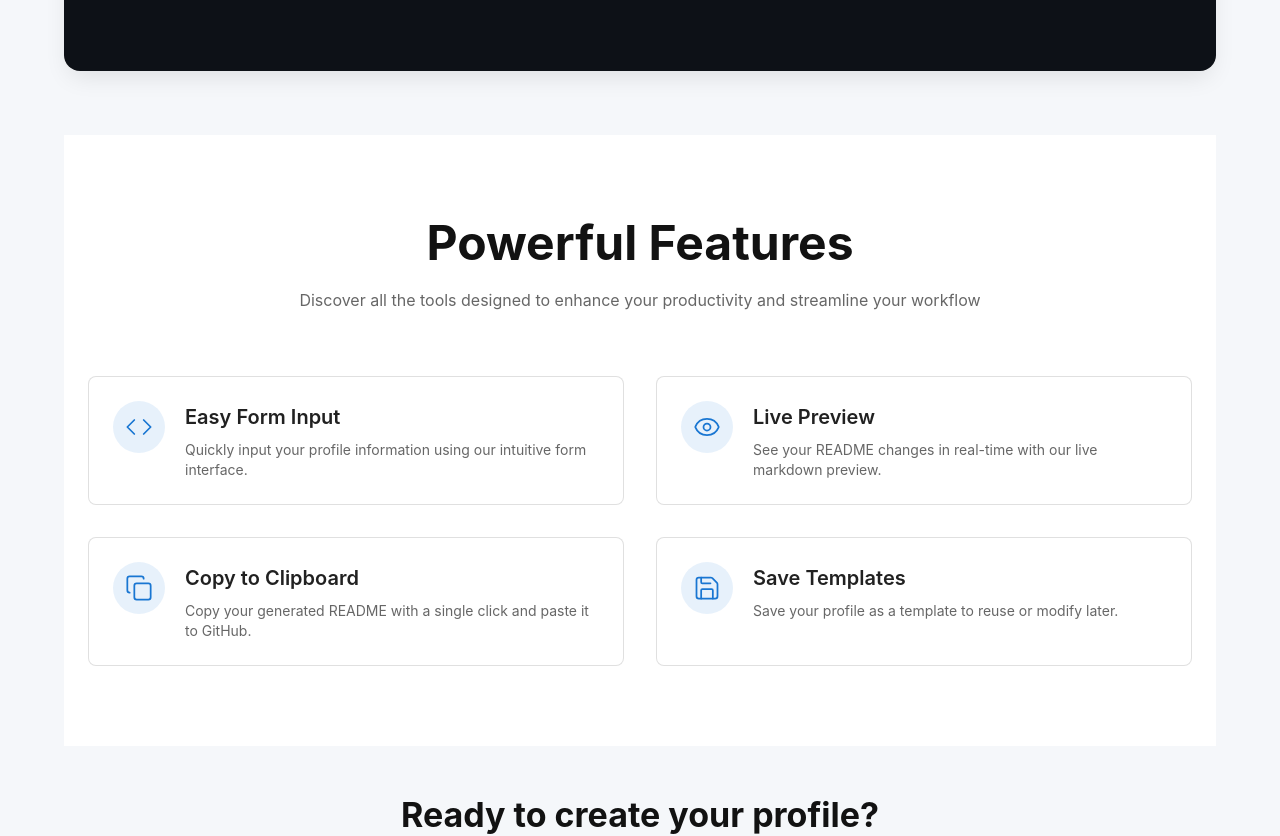
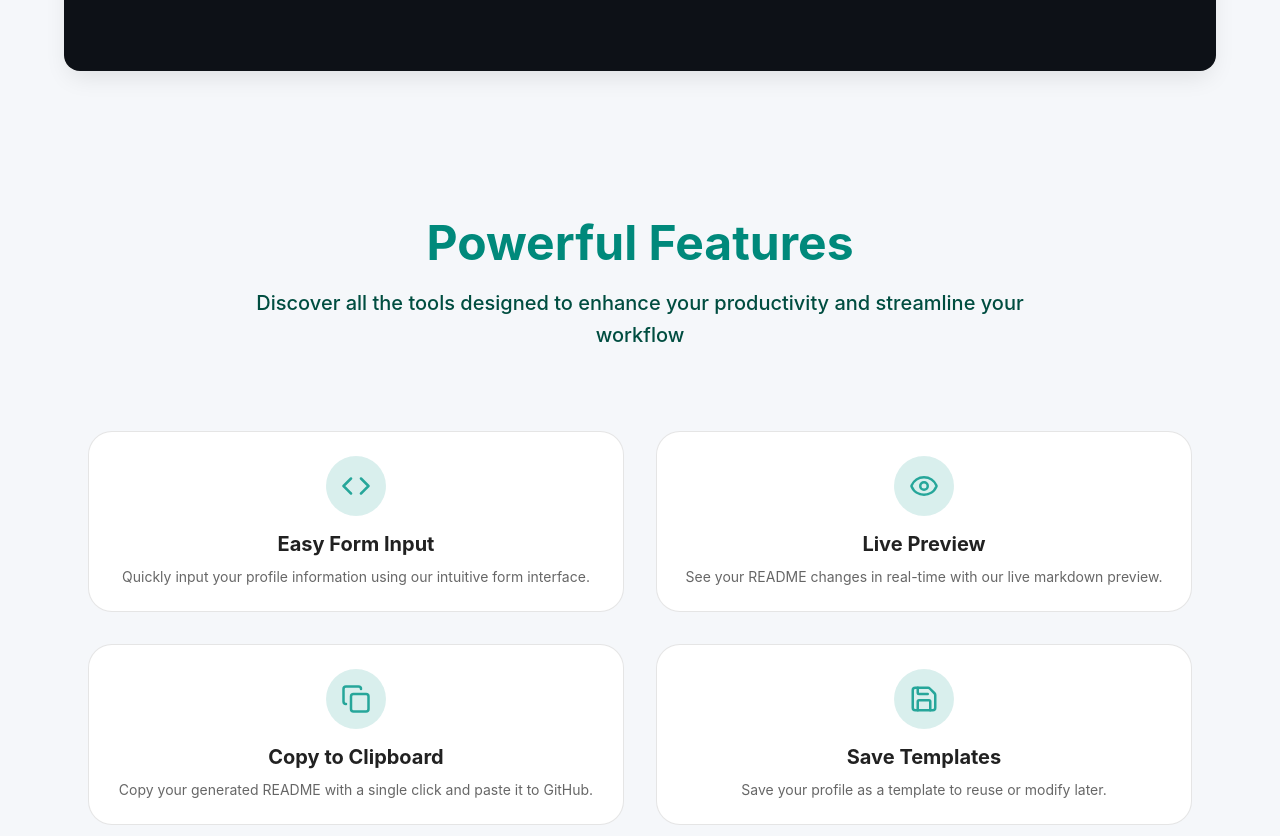
Before and after one commit to NhanPhamThanh-IT/Profile-Readme-Generator, a React (Vite) app: page / in a window 1280 px wide. Shown: the part 780-1616 px from the top of the page. Built offline with nearby package versions, Linux system fonts and the light colour scheme.

Commit message:
Update Features Section and somethings

```diff
--- a/package.json
+++ b/package.json
@@ -14,6 +14,7 @@
     "@emotion/styled": "^11.14.0",
     "@mui/material": "^5.11.14",
     "core-js": "^3.24.1",
+    "framer-motion": "^12.7.5",
     "highlight.js": "^11.7.0",
     "lucide-react": "^0.503.0",
     "marked": "^4.0.12",
--- /dev/null
+++ b/src/components/cards/FeatureCard.jsx
@@ -0,0 +1,23 @@
+import { Box, Typography, Paper, useTheme } from '@mui/material';
+import { styles } from '@styles/components/cards';
+
+const FeatureCard = ({ icon: Icon, title, description, darkMode }) => {
+    const theme = useTheme();
+    const style = styles(theme, darkMode);
+
+    return (
+        <Paper variant="outlined" sx={style.paper}>
+            <Box sx={style.iconBox}>
+                <Icon size={30} color={style.iconColor} mb={0} />
+            </Box>
+            <Typography variant="h6" fontWeight={700} gutterBottom sx={{ color: style.titleColor }}>
+                {title}
+            </Typography>
+            <Typography variant="body2" sx={{ color: style.descriptionColor, textAlign: 'center' }}>
+                {description}
+            </Typography>
+        </Paper>
+    );
+};
+
+export default FeatureCard;
--- /dev/null
+++ b/src/components/cards/index.jsx
@@ -0,0 +1 @@
+import * from './FeatureCard';
--- a/src/sections/Home/FeaturesSection.jsx
+++ b/src/sections/Home/FeaturesSection.jsx
@@ -1,106 +1,33 @@
+import { Box, Container, Grid } from '@mui/material';
 import { TITLE, DESCRIPTION, features } from '@constants/FeaturesSection';
-import { Box, Container, Grid, Typography, Paper, useTheme, alpha } from '@mui/material';
-import { styled } from '@mui/material/styles';
+import { Title, Description } from '@components/typography';
+import FeatureCard from '@components/cards/FeatureCard';
+import { styles } from '@styles/sections/FeaturesSection';
 
-// Styled Paper for Feature Card with Hover Effect
-const FeatureCard = styled(Paper)(({ theme }) => ({
-  padding: theme.spacing(3),
-  height: '100%',
-  display: 'flex',
-  flexDirection: 'column', // Mặc định xếp dọc (cho xs)
-  textAlign: 'center',    // Căn giữa text (cho xs)
-  border: `1px solid ${theme.palette.divider}`,
-  borderRadius: theme.shape.borderRadius * 2,
-  transition: theme.transitions.create(['box-shadow', 'transform'], {
-    duration: theme.transitions.duration.short,
-  }),
-  '&:hover': {
-    boxShadow: theme.shadows[6],
-    transform: 'translateY(-4px)',
-  },
-  // Thay đổi layout khi màn hình từ sm trở lên
-  [theme.breakpoints.up('sm')]: {
-    flexDirection: 'row', // Xếp ngang icon và text
-    textAlign: 'left',    // Căn trái text
-    alignItems: 'flex-start', // Căn các phần tử con lên trên cùng
-  },
-}));
-
-// Styled Box for the Icon background
-const IconWrapper = styled(Box)(({ theme }) => ({
-  marginBottom: theme.spacing(2), // Khoảng cách dưới icon khi xếp dọc (xs)
-  marginRight: 0,               // Không có khoảng cách phải khi xếp dọc (xs)
-  display: 'inline-flex',       // Để căn giữa trên xs thông qua textAlign của cha
-  padding: theme.spacing(1.5),
-  borderRadius: '50%',
-  backgroundColor: alpha(theme.palette.primary.main, 0.1), // Màu nền nhẹ
-  color: theme.palette.primary.main,                     // Màu icon
-  alignItems: 'center',
-  justifyContent: 'center',
-  flexShrink: 0,                // Ngăn không cho bị co lại
-  // Thay đổi margin khi màn hình từ sm trở lên
-  [theme.breakpoints.up('sm')]: {
-    marginBottom: 0,               // Bỏ khoảng cách dưới khi xếp ngang
-    marginRight: theme.spacing(2.5), // Thêm khoảng cách phải khi xếp ngang
-  },
-}));
-
-
-// --- Component Implementation ---
-
-export const FeaturesSection = () => {
-  const theme = useTheme(); // Access theme for consistent styling
-
+export const FeaturesSection = ({ darkMode }) => {
   return (
-    <Box component="section" sx={{ py: { xs: 6, md: 10 }, bgcolor: 'background.paper' }}>
+    <Box component="section" sx={styles.section}>
       <Container maxWidth="lg">
-        {/* Section Header */}
-        <Box sx={{ mb: { xs: 6, md: 8 } }}>
-          <Typography
-            variant="h3"
-            component="h2"
-            align="center"
-            fontWeight={700}
-            gutterBottom
-          >
-            {TITLE}
-          </Typography>
-          <Typography
-            variant="body1"
-            align="center"
-            color="text.secondary"
-            sx={{ maxWidth: 'md', mx: 'auto' }}
-            paragraph
-          >
-            {DESCRIPTION}
-          </Typography>
+        <Box sx={styles.headerBox}>
+          <Title label={TITLE} darkMode={darkMode} />
+          <Description label={DESCRIPTION} darkMode={darkMode} />
         </Box>
 
-        {/* Features Grid - Responsive: 1 cột trên xs, 2 cột từ sm trở lên */}
-        <Grid container spacing={{ xs: 3, md: 4 }}>
+        <Grid container {...styles.gridContainer}>
           {features.map((feature, index) => (
-            // Cấu hình Grid Item: xs={12} (1 cột), sm={6} (2 cột)
             <Grid item xs={12} sm={6} key={index}>
-              <FeatureCard elevation={0} variant="outlined">
-                <IconWrapper>
-                  {/* Render icon component */}
-                  <feature.icon size={28} strokeWidth={1.5} />
-                </IconWrapper>
-                <Box>
-                  <Typography variant="h6" fontWeight={600} gutterBottom>
-                    {feature.title}
-                  </Typography>
-                  <Typography variant="body2" color="text.secondary">
-                    {feature.description}
-                  </Typography>
-                </Box>
-              </FeatureCard>
+              <FeatureCard
+                icon={feature.icon}
+                title={feature.title}
+                description={feature.description}
+                darkMode={darkMode}
+              />
             </Grid>
           ))}
         </Grid>
       </Container>
     </Box>
   );
-}
+};
 
 export default FeaturesSection;
--- /dev/null
+++ b/src/styles/components/cards/FeatureCard.js
@@ -0,0 +1,57 @@
+import { alpha } from '@mui/material';
+
+export const styles = (theme, darkMode) => {
+    const tealColor = theme.palette.teal?.main || '#009688';
+
+    const cardBorder = darkMode
+        ? theme.palette.teal.teal400
+        : alpha(theme.palette.divider, 0.1);
+
+    const cardBg = darkMode ? 'transparent' : theme.palette.background.paper;
+    const cardColor = theme.palette.text.primary;
+    const iconBg = darkMode ? alpha(tealColor, 0.3) : alpha(tealColor, 0.15);
+    const iconColor = theme.palette.teal.teal500;
+    const titleColor = darkMode ? theme.palette.teal.teal400 : theme.palette.text.primary;
+    const descriptionColor = darkMode
+        ? theme.palette.teal.teal100
+        : theme.palette.text.secondary;
+
+    return {
+        paper: {
+            padding: 3,
+            height: '100%',
+            display: 'flex',
+            flexDirection: 'column',
+            alignItems: 'center',
+            justifyContent: 'center',
+            borderRadius: 6,
+            border: `1px solid ${cardBorder}`,
+            backgroundColor: cardBg,
+            color: cardColor,
+            backdropFilter: darkMode ? 'blur(6px)' : 'none',
+            transition: theme.transitions.create(['box-shadow', 'transform'], {
+                duration: theme.transitions.duration.standard,
+            }),
+            '&:hover': {
+                boxShadow: 8,
+                transform: 'translateY(-6px)',
+                backgroundColor: darkMode
+                    ? alpha(tealColor, 0.1)
+                    : alpha(tealColor, 0.05),
+            },
+        },
+        iconBox: {
+            backgroundColor: iconBg,
+            width: 60,
+            height: 60,
+            display: 'flex',
+            alignItems: 'center',
+            justifyContent: 'center',
+            borderRadius: '50%',
+            mb: 1.5,
+        },
+        iconColor,
+        titleColor,
+        descriptionColor,
+    };
+};
--- /dev/null
+++ b/src/styles/components/cards/index.jsx
@@ -0,0 +1 @@
+export * from './FeatureCard';
--- /dev/null
+++ b/src/styles/sections/FeaturesSection.js
@@ -0,0 +1,15 @@
+export const styles = {
+    section: {
+        py: { xs: 6, md: 10 },
+    },
+    headerBox: {
+        textAlign: 'center',
+        display: 'flex',
+        flexDirection: 'column',
+        alignItems: 'center',
+        mb: { xs: 4, md: 6 },
+    },
+    gridContainer: {
+        spacing: { xs: 3, md: 4 },
+    },
+};
```
Also changed, not shown: 1 other file (tests, documents, lock files or other folders).
